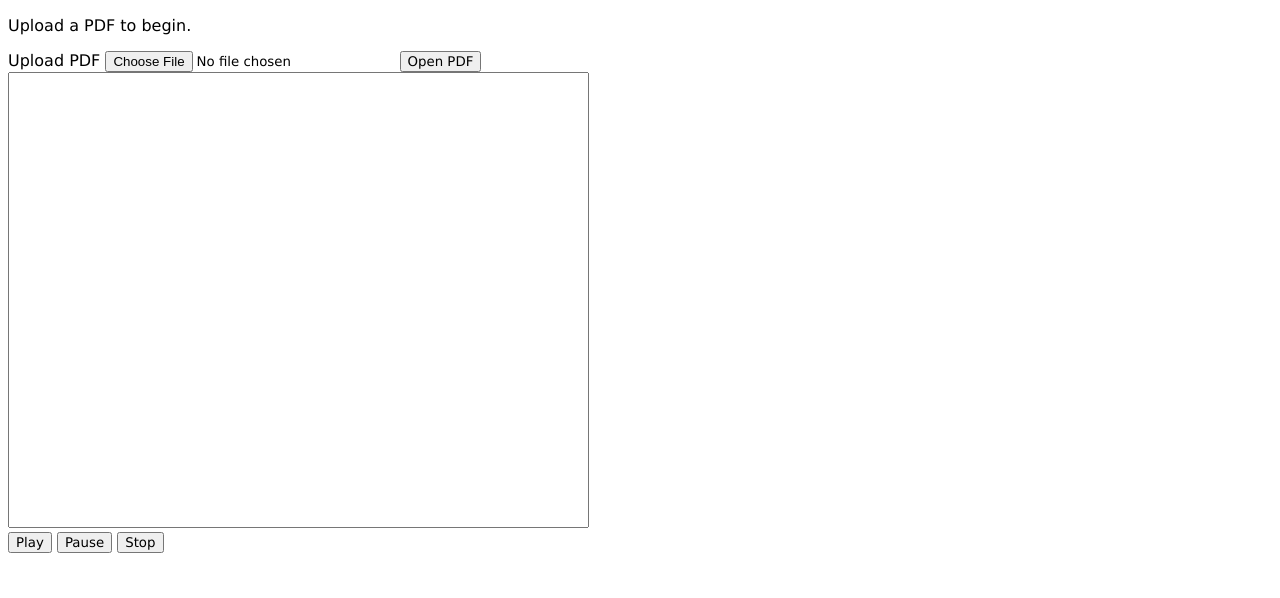
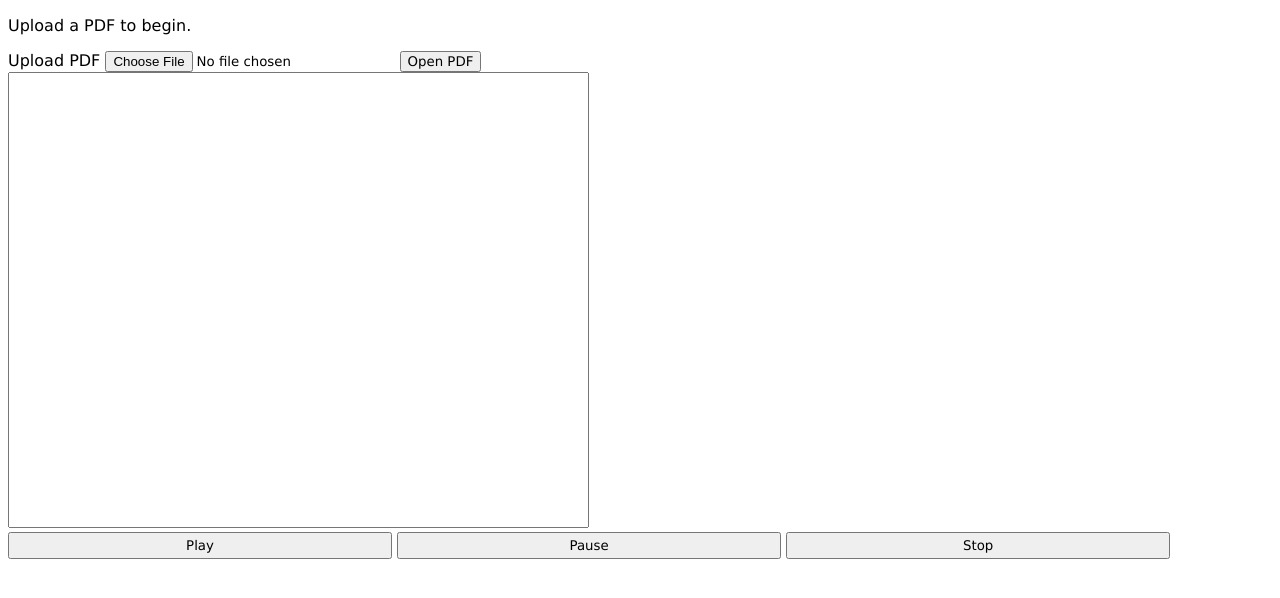
Before and after one commit to snailcreature/pdfspeak, a website built with webpack: page src/index.html in a window 1280 px wide. Built offline with nearby package versions, Linux system fonts and the light colour scheme.

Commit message:
Updated styling of control buttons

```diff
--- a/src/css/index.css
+++ b/src/css/index.css
@@ -12,8 +12,9 @@
   max-width: 80em;
 }
 
-input[type=button] {
-
+#play, #pause, #stop {
+  width: 20em;
+  height: 2em;
 }
 
 @media screen and (max-width: 80em) {
@@ -23,7 +24,8 @@ input[type=button] {
     resize: none;
   }
 
-  #controls {
-    max-width: 90vw;
+  #play, #pause, #stop {
+    width: 30vw;
+    height: 2em;
   }
 }
```
Also changed, not shown: docs/index.html (+1 -1 lines), dist/index.html, 6 other files.
